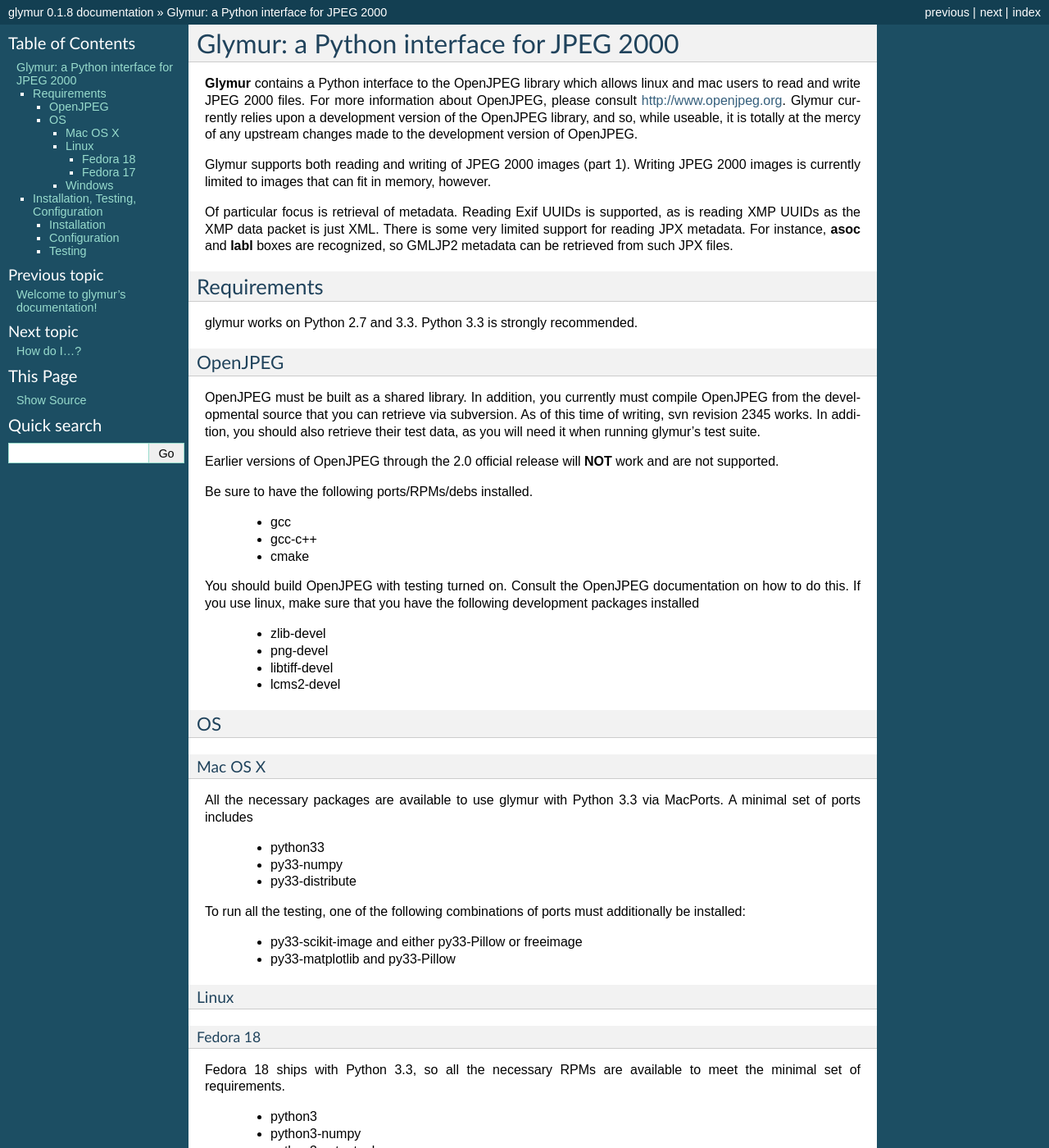
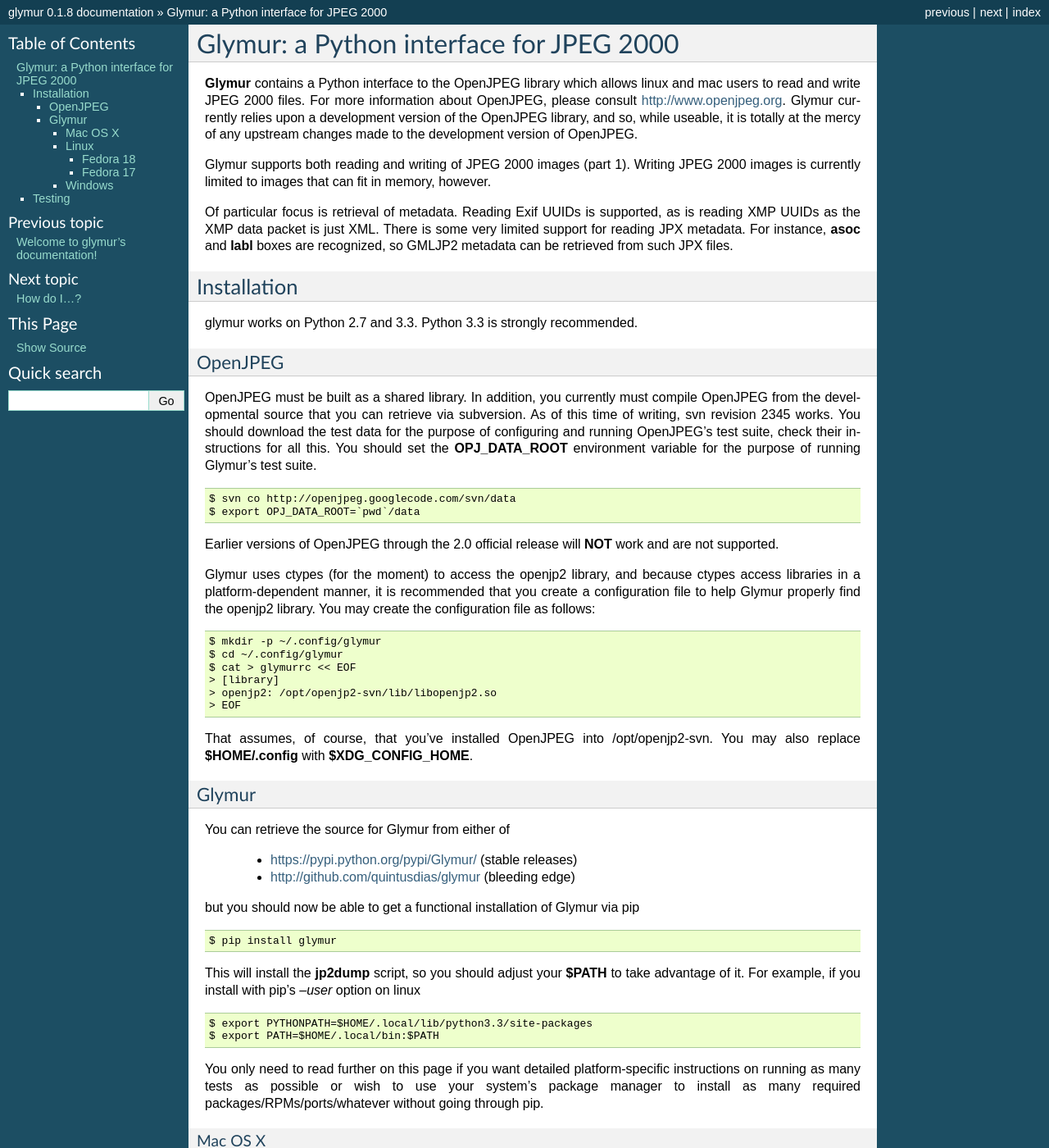
Before and after one commit to quintusdias/glymur, a Sphinx documentation site: the page built from docs/source/introduction.rst, in a window 1280 px wide and 1400 px high. Shown: the whole window at 82% size. Built offline with Sphinx 7.4.7, drawn with Linux system fonts in a browser that asks for light colours; some of the changed text lies outside the part shown.

Commit message:
Simplified the instructions a bit, especially for pip.

```diff
--- a/docs/source/introduction.rst
+++ b/docs/source/introduction.rst
@@ -20,7 +20,7 @@
 be retrieved from such JPX files.
 
 ''''''''''''
-Requirements
+Installation
 ''''''''''''
 glymur works on Python 2.7 and 3.3.  Python 3.3 is strongly recommended.
 
@@ -29,29 +29,55 @@
 OpenJPEG must be built as a shared library.  In addition, you
 currently must compile OpenJPEG from the developmental source that
 you can retrieve via subversion.  As of this time of writing, svn
-revision 2345 works.  In addition, you should also retrieve their test data, as
-you will need it when running glymur's test suite.
+revision 2345 works.  You should download the test data for the purpose
+of configuring and running OpenJPEG's test suite, check their instructions for
+all this.  You should set the **OPJ_DATA_ROOT** environment variable for the
+purpose of running Glymur's test suite. ::
+
+    $ svn co http://openjpeg.googlecode.com/svn/data
+    $ export OPJ_DATA_ROOT=`pwd`/data
 
 Earlier versions of OpenJPEG through the 2.0 official release will **NOT**
 work and are not supported.
 
-Be sure to have the following ports/RPMs/debs installed.
+Glymur uses ctypes (for the moment) to access the openjp2 library, and
+because ctypes access libraries in a platform-dependent manner, it is
+recommended that you create a configuration file to help Glymur properly find
+the openjp2 library.  You may create the configuration file as follows::
 
-    * gcc
-    * gcc-c++
-    * cmake
+    $ mkdir -p ~/.config/glymur
+    $ cd ~/.config/glymur
+    $ cat > glymurrc << EOF
+    > [library]
+    > openjp2: /opt/openjp2-svn/lib/libopenjp2.so
+    > EOF
 
-You should build OpenJPEG with testing turned on.  Consult the OpenJPEG
-documentation on how to do this.  If you use linux, make sure that you
-have the following development packages installed
+That assumes, of course, that you've installed OpenJPEG into /opt/openjp2-svn.
+You may also replace **$HOME/.config** with **$XDG_CONFIG_HOME**.
 
-    * zlib-devel
-    * png-devel
-    * libtiff-devel
-    * lcms2-devel
+Glymur
+======
+You can retrieve the source for Glymur from either of
 
-OS
-==
+    * https://pypi.python.org/pypi/Glymur/ (stable releases)
+    * http://github.com/quintusdias/glymur (bleeding edge)
+
+but you should now be able to get a functional installation of Glymur via
+pip ::
+
+    $ pip install glymur
+
+This will install the **jp2dump** script, so you should adjust your **$PATH**
+to take advantage of it.  For example, if you install with pip's
+`--user` option on linux ::
+
+    $ export PYTHONPATH=$HOME/.local/lib/python3.3/site-packages
+    $ export PATH=$HOME/.local/bin:$PATH
+
+You only need to read further on this page if you want detailed
+platform-specific instructions on running as many tests as possible or wish to
+use your system's package manager to install as many required
+packages/RPMs/ports/whatever without going through pip.
 
 Mac OS X
 --------
@@ -133,70 +159,13 @@
 -------
 Not currently supported.
 
-''''''''''''''''''''''''''''''''''''
-Installation, Testing, Configuration
-''''''''''''''''''''''''''''''''''''
-
-From this point forward, python3 will be referred to as just "python".
-
-Installation
-============
-
-You can install glymur via pip from the command line::
-
-    $ pip install glymur
-
-or manually retrieve the code from either of GitHub or PyPI
-
-    * https://pypi.python.org/pypi/Glymur/ (stable releases)
-    * http://github.com/quintusdias/glymur (bleeding edge)
-
-and then unpack and install with::
-
-    $ python setup.py install --prefix=/install/path
-
-In addition to merely installing glymur, you should adjust your **$PATH**
-environment variable in order to be able to use the *jp2dump* script from
-the unix command line.
-
-::
-
-    $ export PYTHONPATH=/install/path/lib/python3.3/site-packages
-    $ export PATH=/install/path/bin:$PATH
-
-
-Configuration
-=============
-glymur uses ctypes (for the moment) to access the openjp2 library, and
-because ctypes access libraries in a platform-dependent manner, it is
-recommended that you create a configuration file to help glymur properly find
-the openjp2 library.  You may create the configuration file as follows::
-
-    $ mkdir -p ~/.config/glymur
-    $ cd ~/.config/glymur
-    $ cat > glymurrc << EOF
-    > [library]
-    > openjp2: /opt/openjp2-svn/lib/libopenjp2.so
-    > EOF
-
-That assumes, of course, that you've installed OpenJPEG into /opt/openjp2-svn.
-You may also replace **$HOME/.config** with **$XDG_CONFIG_HOME**.
-
-
+'''''''
 Testing
-=======
-In order to run all of the test suite, you will first need the OpenJPEG test
-data that you previously retrieved.
-Then you should set the **OPJ_DATA_ROOT** environment variable to
-point to this directory, e.g. ::
-
-    $ cd /somewhere/outside/the/glymur/unpacking/directory
-    $ svn co http://openjpeg.googlecode.com/svn/data
-    $ export OPJ_DATA_ROOT=`pwd`/data
+'''''''
 
 The test suite may then be run with::
 
-    $ cd /back/to/glymur/unpacking/directory
+    $ cd /to/where/you/unpacked/glymur
     $ python -m unittest discover
 
 Quite a few tests are currently skipped.  These include tests whose
```
